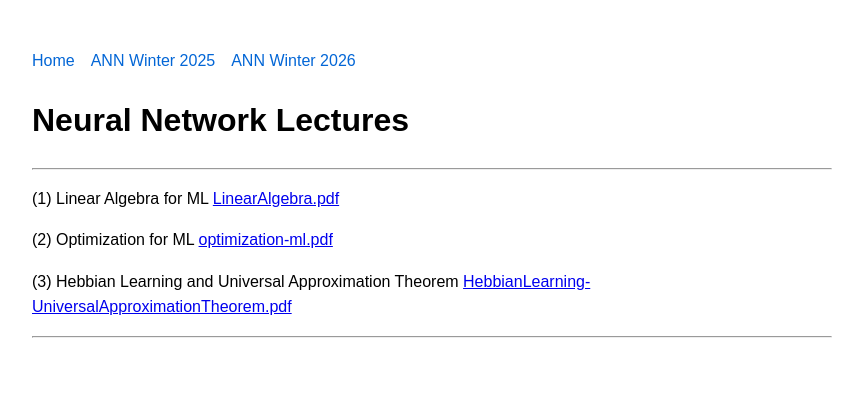
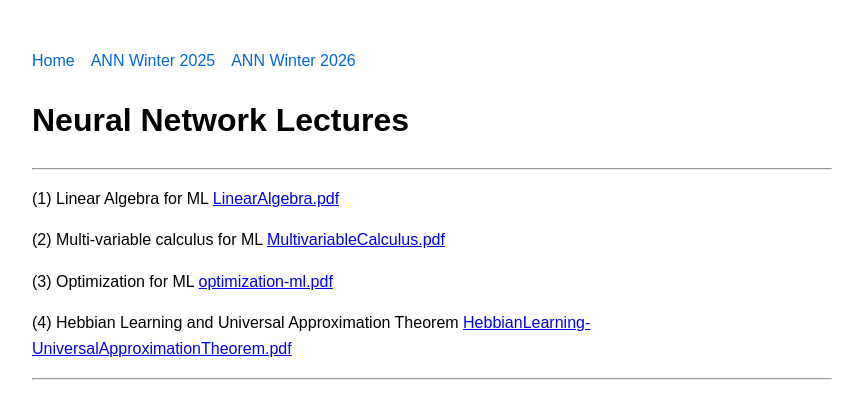
Before and after one commit to mrrahman1517/css485-ann-uwb-sp2025, a Jekyll site: the page built from winter2025/lectures.md, in a window 1280 px wide. Shown: the top 419 px of the page, without its empty margins (208-1071 px from the left). Built offline with Jekyll 4.4.1, drawn with Linux system fonts in a browser that asks for light colours; our own code applies the rules of GitHub Pages for plain Markdown files.

Commit message:
Update lectures.md

```diff
--- a/winter2025/lectures.md
+++ b/winter2025/lectures.md
@@ -2,9 +2,11 @@
 ---
 (1) Linear Algebra for ML [LinearAlgebra.pdf](https://github.com/user-attachments/files/20746575/LinearAlgebra.pdf)
 
-(2) Optimization for ML [optimization-ml.pdf](https://github.com/user-attachments/files/20746569/optimization-ml.pdf)
+(2) Multi-variable calculus for ML [MultivariableCalculus.pdf](https://github.com/user-attachments/files/20746591/MultivariableCalculus.pdf)
 
-(3) Hebbian Learning and Universal Approximation Theorem [HebbianLearning-UniversalApproximationTheorem.pdf](https://github.com/user-attachments/files/20746582/HebbianLearning-UniversalApproximationTheorem.pdf)
+(3) Optimization for ML [optimization-ml.pdf](https://github.com/user-attachments/files/20746569/optimization-ml.pdf)
+
+(4) Hebbian Learning and Universal Approximation Theorem [HebbianLearning-UniversalApproximationTheorem.pdf](https://github.com/user-attachments/files/20746582/HebbianLearning-UniversalApproximationTheorem.pdf)
 
 
 ---
```
